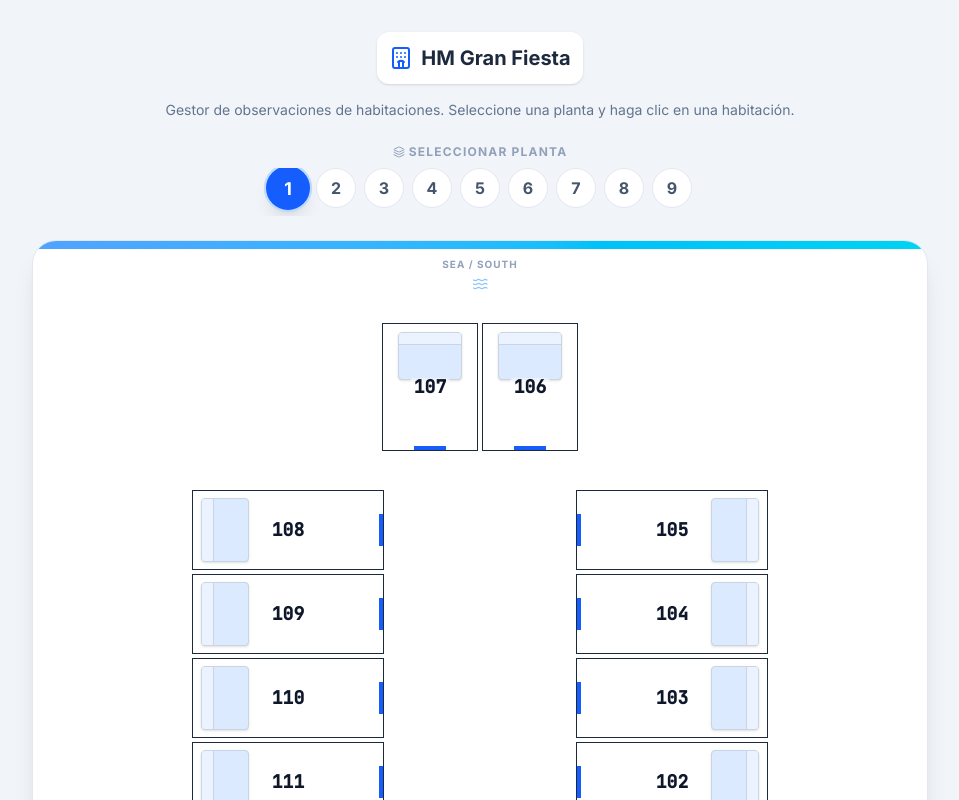
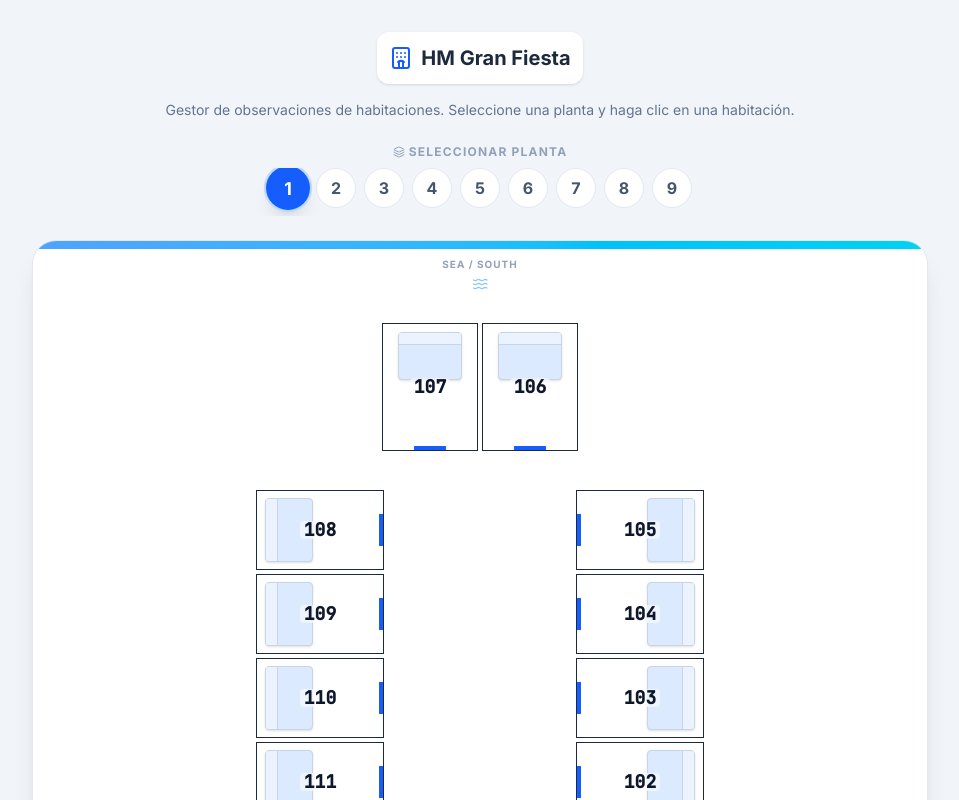
Before and after one commit to xisco82/HABITACIONES-PLANO-HM-GRAN-FIESTA, a React (Vite) app: page / in a window 1280 px wide. Shown: the top 800 px of the page, without its empty margins (160-1119 px from the left). Built offline with nearby package versions, Linux system fonts and the light colour scheme.

Commit message:
fix(App): Adjust card dimensions and conditional rendering
Reduces the width of left and right orientation cards for better visual fit.
Conditionally renders observation text only for top orientation cards to avoid overlap.

```diff
--- a/src/App.tsx
+++ b/src/App.tsx
@@ -49,8 +49,8 @@
   // Layout classes based on orientation (container shape)
   const containerClasses = {
     top: "h-32 w-24",
-    left: "h-20 w-48",
-    right: "h-20 w-48"
+    left: "h-20 w-32",
+    right: "h-20 w-32"
   };
 
   // Determine effective bed position.
@@ -79,13 +79,13 @@
     right: "absolute left-[-4px] top-1/2 -translate-y-1/2 w-2 h-8 bg-blue-600"
   };
 
-  return (
+  const cardContent = (
     <motion.button
       whileHover={{ scale: 1.02 }}
       whileTap={{ scale: 0.98 }}
       onClick={onClick}
       className={`
-        relative bg-white border border-slate-800 transition-colors my-0.5 group overflow-hidden
+        relative bg-white border border-slate-800 transition-colors my-0.5 group overflow-hidden shrink-0
         ${containerClasses[orientation]}
         ${hasObservations ? 'bg-amber-50' : ''}
       `}
@@ -101,8 +101,8 @@
           {room.number}
         </span>
 
-        {/* Observations Text */}
-        {hasObservations && (
+        {/* Observations Text - Only for TOP orientation inside */}
+        {hasObservations && orientation === 'top' && (
           <div className="w-full mt-1 text-[9px] leading-tight text-amber-900 font-medium text-center overflow-hidden px-1 bg-white/80 rounded">
             {observations.map((obs) => (
               <span key={obs.id} className="block truncate">
@@ -123,6 +123,28 @@
       {/* Door Indicator */}
       <div className={`${doorClasses[orientation]}`} />
     </motion.button>
+  );
+
+  if (orientation === 'top') {
+    return cardContent;
+  }
+
+  return (
+    <div className={`flex items-center gap-2 ${orientation === 'left' ? 'justify-end' : 'justify-start'} w-full`}>
+      {orientation === 'left' && hasObservations && (
+        <div className="text-[10px] text-slate-600 font-medium text-right flex-1 min-w-[100px] max-w-[200px]">
+           {observations.map(obs => <div key={obs.id} className="leading-tight mb-0.5 break-words">{obs.text}</div>)}
+        </div>
+      )}
+
+      {cardContent}
+
+      {orientation === 'right' && hasObservations && (
+        <div className="text-[10px] text-slate-600 font-medium text-left flex-1 min-w-[100px] max-w-[200px]">
+           {observations.map(obs => <div key={obs.id} className="leading-tight mb-0.5 break-words">{obs.text}</div>)}
+        </div>
+      )}
+    </div>
   );
 };
 
```
